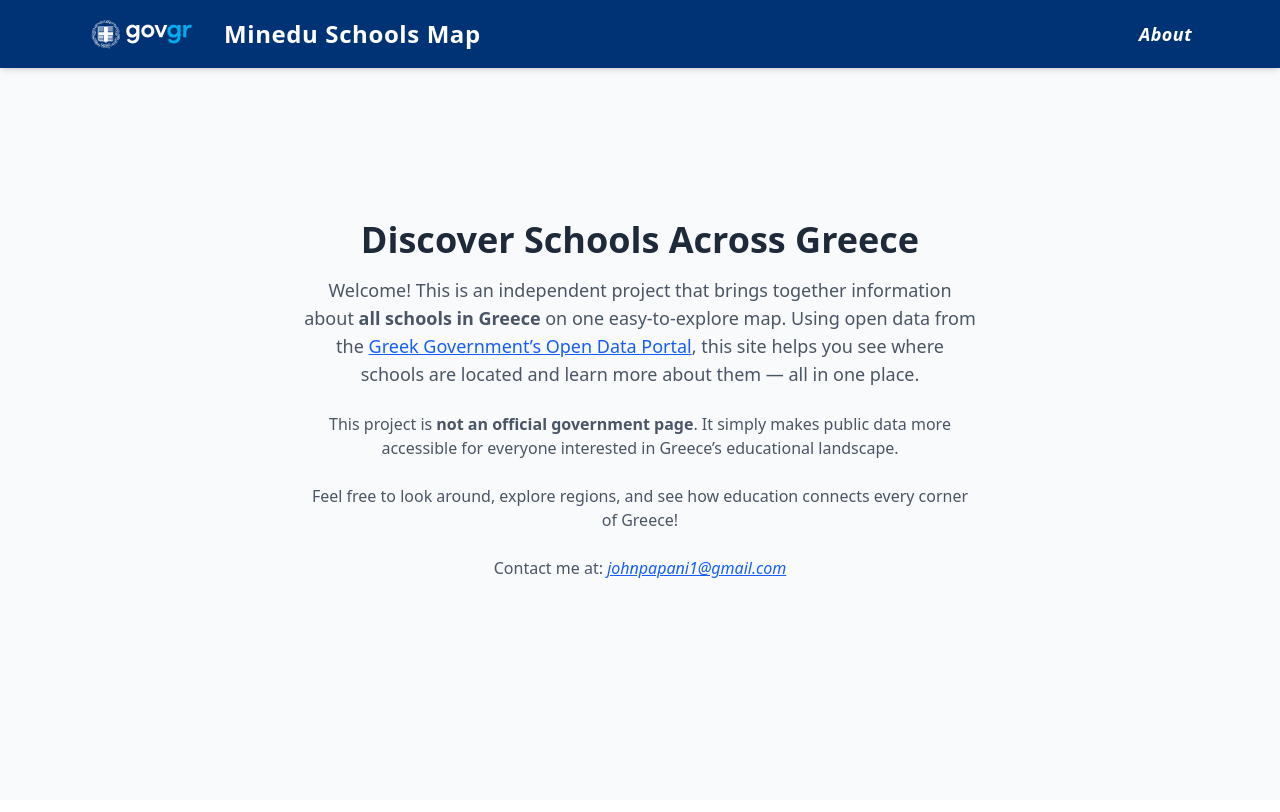
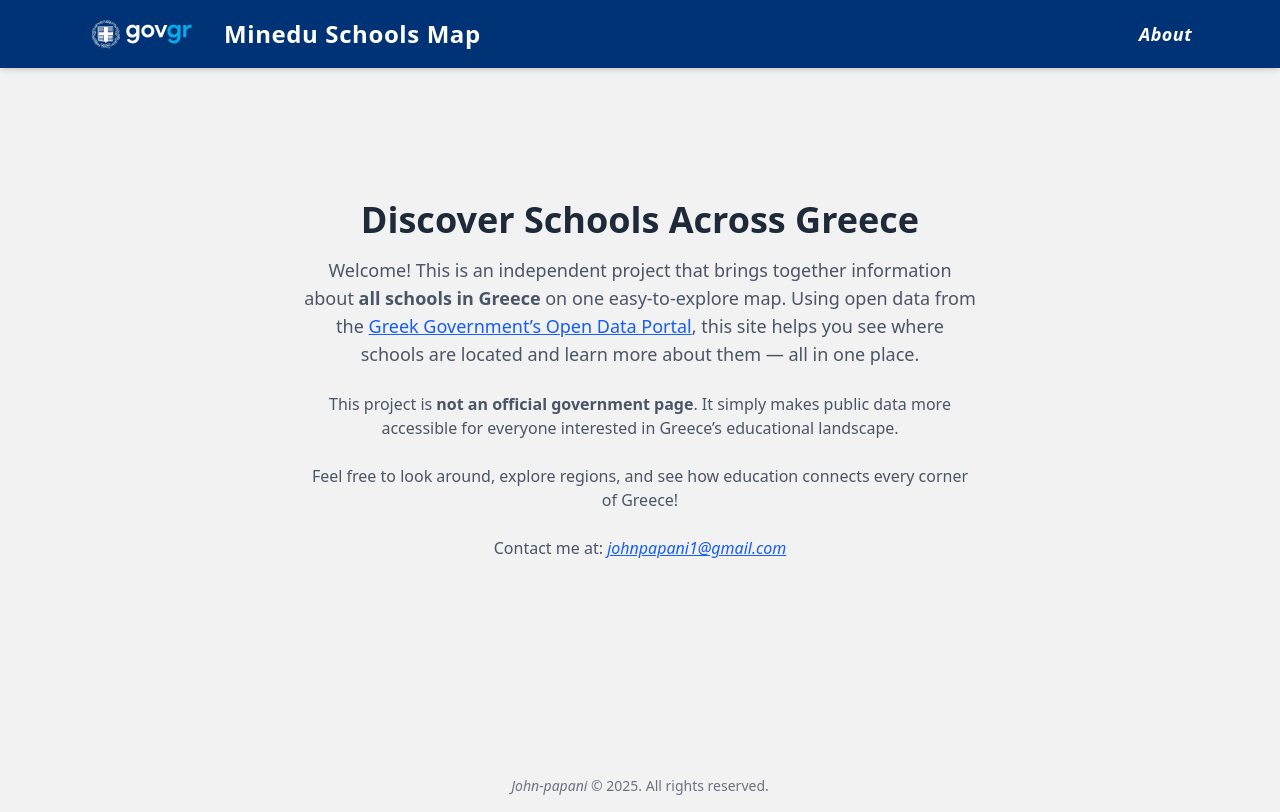
Before and after one commit to john-papani/minedu-schools-map, a Next.js app: page /about in a window 1280 px wide. Built offline with nearby package versions, Linux system fonts and the light colour scheme.

Commit message:
Upload footer and minor styling changes

```diff
--- /dev/null
+++ b/src/app/Components/Footer.js
@@ -0,0 +1,21 @@
+import React from "react";
+
+function Footer() {
+  return (
+    <footer className="text-center bg-[#F2F2F2] text-sm p-4">
+      <p className="text-gray-500">
+        <a
+          href="https://github.com/john-papani/"
+          target="_blank"
+          rel="noopener noreferrer"
+          className="italic hover:text-blue-500 hover:underline"
+        >
+          John-papani
+        </a>{" "}
+        &copy; 2025. All rights reserved.
+      </p>
+    </footer>
+  );
+}
+
+export default Footer;
--- a/src/app/Components/SchoolMap.js
+++ b/src/app/Components/SchoolMap.js
@@ -109,7 +109,7 @@ function VisibleMarkers() {
           top: 10,
           left: "50%",
           transform: "translateX(-50%)",
-          zIndex: 1000,
+          zIndex: 10,
           background: "rgba(255,255,255,0.9)",
           padding: "8px 16px",
           borderRadius: 6,
@@ -135,7 +135,7 @@ function VisibleMarkers() {
             clipRule="evenodd"
           />
         </svg>
-        <p className="italic text-base">Please zoom in to see schools.</p>
+        <p className="italic text-base">Please zoom in/out to see schools.</p>
       </div>
     );
   }
--- a/src/app/about/page.js
+++ b/src/app/about/page.js
@@ -3,7 +3,7 @@ import React from "react";
 
 const AboutPage = () => {
   return (
-    <div className="min-h-screen flex flex-col items-center justify-center bg-gray-50 px-4">
+    <div className="min-h-[95vh] flex flex-col items-center justify-center bg-[#F2F2F2] px-4">
       <div className="max-w-2xl text-center">
         <h1 className="text-4xl font-bold mb-4 text-gray-800">
           Discover Schools Across Greece
--- a/src/app/layout.js
+++ b/src/app/layout.js
@@ -1,6 +1,7 @@
 import { Geist, Geist_Mono } from "next/font/google";
 import "./globals.css";
 import Navbar from "./Components/Navbar";
+import Footer from "./Components/Footer";
 
 const geistSans = Geist({
   variable: "--font-geist-sans",
@@ -25,6 +26,7 @@ export default function RootLayout({ children }) {
       >
         <Navbar />
         {children}
+        <Footer />
       </body>
     </html>
   );
--- a/src/app/page.js
+++ b/src/app/page.js
@@ -8,7 +8,7 @@ const SchoolMap = dynamic(() => import("./Components/SchoolMap"), {
 
 export default function Home() {
   return (
-    <div className="flex flex-col items-center justify-center min-h-screen bg-[#25282f]">
+    <div className="flex flex-col items-center justify-center min-h-[95vh] bg-[#F2F2F2] pt-[5%] lg:pt-[3%]">
       <div className="w-[95%] p-4 bg-white shadow-md rounded-lg">
         <SchoolMap />
       </div>
```
